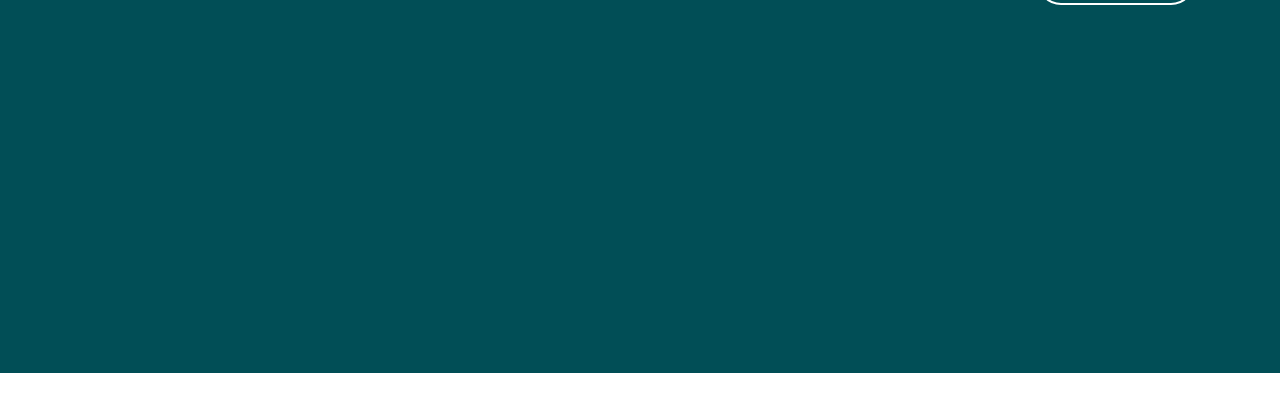
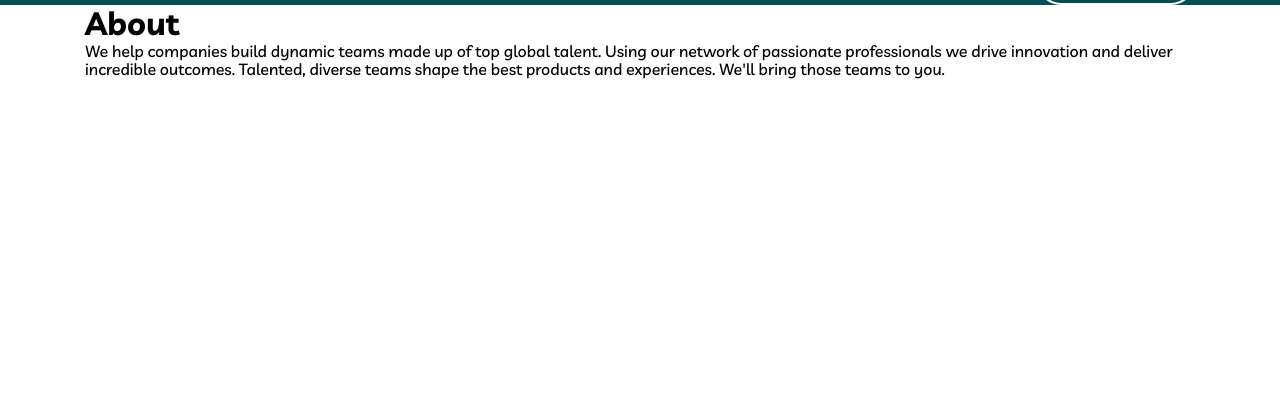
Before and after one commit to sharipovikromjon/Homework_Wed_14-August, a plain HTML site: page about.html in a window 1280 px wide. Shown: the part 95-506 px from the top of the page. Drawn offline with Linux system fonts and the light colour scheme.

Commit message:
add: html structure intro - about page

```diff
--- a/about.html
+++ b/about.html
@@ -4,9 +4,9 @@
     <meta charset="UTF-8" />
     <meta name="viewport" content="width=device-width, initial-scale=1.0" />
     <!-- Normalize CSS -->
-    <link rel="stylesheet" href="./css/normalize.css">
+    <link rel="stylesheet" href="./css/normalize.css" />
     <!-- StyleSheet -->
-    <link rel="stylesheet" href="./css/main.css">
+    <link rel="stylesheet" href="./css/main.css" />
     <title>About</title>
   </head>
   <body>
@@ -27,7 +27,9 @@
                   <a class="header__sub-list--link" href="#">home</a>
                 </li>
                 <li>
-                  <a class="header__sub-list--link" href="./about.html">about</a>
+                  <a class="header__sub-list--link" href="./about.html"
+                    >about</a
+                  >
                 </li>
               </ul>
             </li>
@@ -50,16 +52,25 @@
     </header>
 
     <main>
-      <!-- Section: Intro - START -->
-       <section class="intro">
-        <div class="intro__container container">
-          <ul class="intro__list">
-            <li class="intro__">
-              <h1></h1>
+      <!-- Section: about-intro - START -->
+      <section class="about-intro">
+        <div class="about-intro__container container">
+          <ul class="about-intro__list">
+            <li class="about-intro__item">
+              <h1 class="about-intro__item--title">About</h1>
+            </li>
+            <li class="about-intro__item">
+              <p class="about-intro__item--text">
+                We help companies build dynamic teams made up of top global
+                talent. Using our network of passionate professionals we drive
+                innovation and deliver incredible outcomes. Talented, diverse
+                teams shape the best products and experiences. We'll bring those
+                teams to you.
+              </p>
             </li>
           </ul>
         </div>
-       </section>
+      </section>
     </main>
   </body>
 </html>
```
